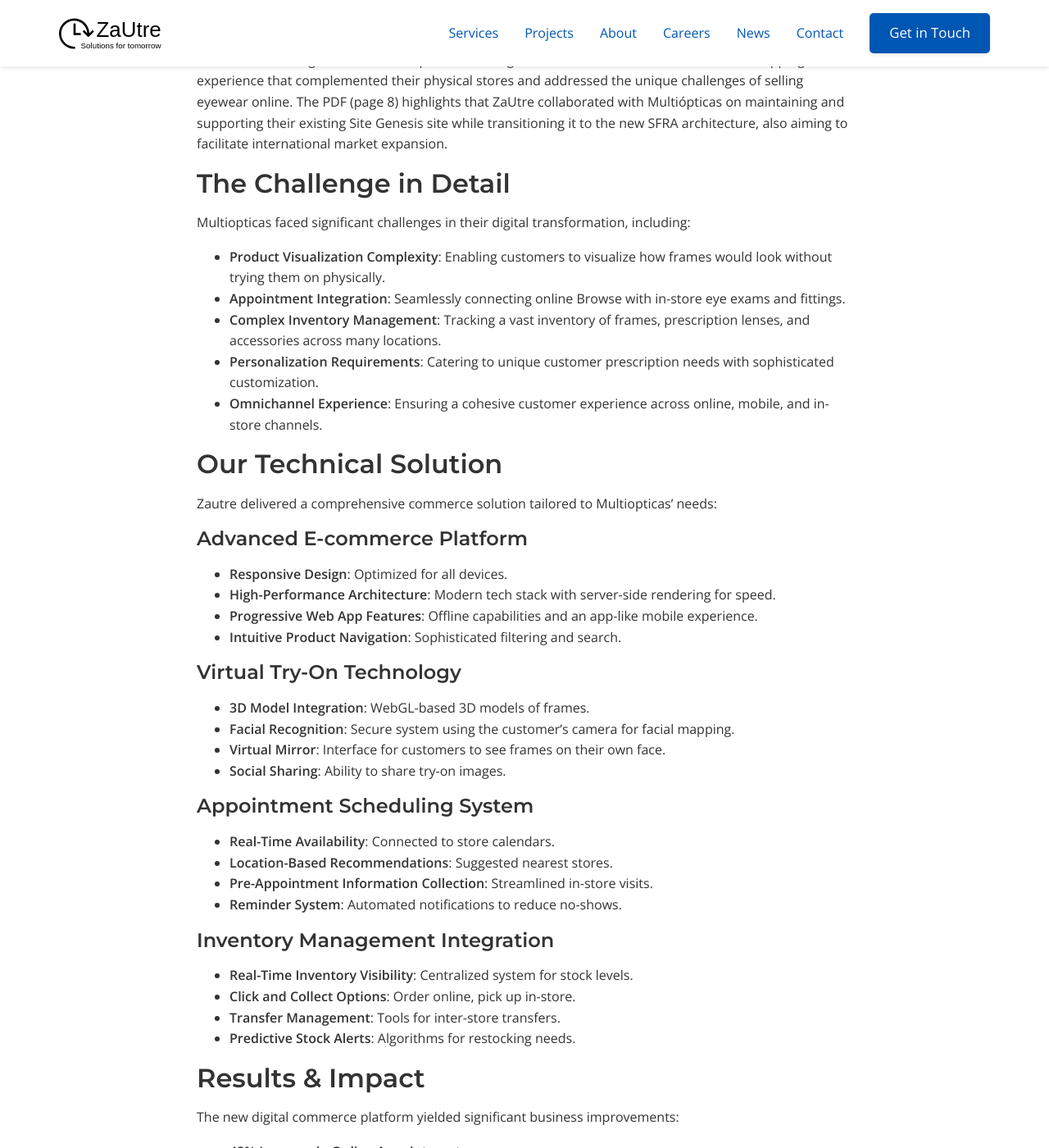
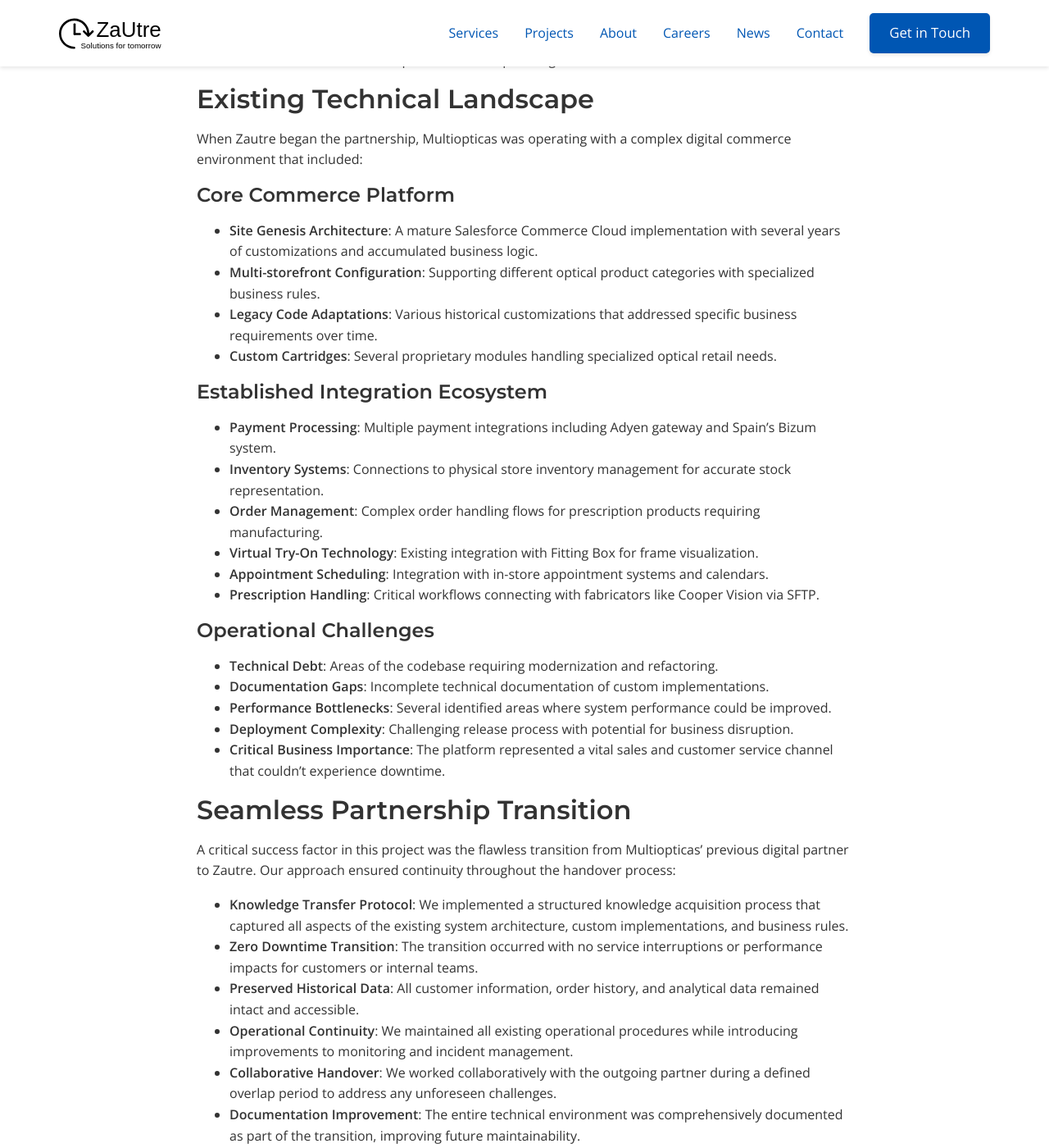
Before and after one commit to ZaUtre/zautre.com, a Jekyll site: the page built from _projects/multiopticas.md, in a window 1280 px wide and 1400 px high, scrolled down 1428 px. Shown: the whole window at 82% size. Built offline with Jekyll 4.4.1, drawn with Linux system fonts in a browser that asks for light colours; some of the changed text lies outside the part shown.

Commit message:
update mo

```diff
--- a/_projects/multiopticas.md
+++ b/_projects/multiopticas.md
@@ -7,23 +7,25 @@
 image: /assets/images/projects/multiopticas.png
 client: Multiopticas
 industry: Optical Retail
-challenge: Multiopticas needed a modern e-commerce platform that could integrate their extensive product catalog, support virtual try-on capabilities, and provide a seamless omnichannel experience for their customers across multiple locations.
-solution: We implemented a comprehensive digital commerce solution with advanced product visualization, appointment scheduling integration, and a robust inventory management system that bridges the online-offline customer journey.
-results: The platform delivered a 42% increase in online appointments, 30% growth in digital sales, and significantly improved customer satisfaction metrics for both online shopping and in-store pickup experiences.
-testimonial: Zautre transformed our digital presence, creating a solution that perfectly balances technical innovation with ease of use. The virtual try-on feature has been a game-changer for our business.
-testimonial_author: Marketing Director
+challenge: Multiopticas needed to ensure business continuity for their complex existing e-commerce ecosystem while addressing maintenance challenges and preparing for future international expansion.
+solution: We established a comprehensive maintenance program for their existing Site Genesis platform while providing expert consultation on their technology landscape to enable long-term strategic improvements.
+results: Zautre successfully executed a seamless transition of Multiopticas' e-commerce platform in under one month, achieving 99.9% uptime, reducing critical incident response times by 65%, and establishing a sustainable path for evolution without disruption.
+testimonial: We were extremely pleased with the smooth and rapid transition of our e-commerce platform to Zautre. Equally important has been the significant improvement in communication. The Zautre team is highly responsive and collaborative, a welcome change that has increased our team's confidence and streamlined our interactions.
+testimonial_author: Carlos Otero
+testimonial_author_position: CFO
 testimonial_position: Multiopticas
 services:
-  - E-commerce Platform Development
-  - 3D Product Visualization
-  - Appointment Scheduling Integration
-  - Inventory Management
+  - E-commerce Platform Maintenance
+  - System Integration Management
+  - Technical Consultation
+  - Legacy System Support
+  - Operational Continuity
 technologies:
   - Commerce Cloud
-  - WebGL
-  - React
+  - Site Genesis
+  - SFRA
   - REST APIs
-  - Progressive Web App
+  - Custom Integrations
 categories:
   - e-commerce
   - retail-solutions
@@ -31,78 +33,86 @@
 
 ## Project Overview
 
-Multiopticas, a premier Spanish optical retail chain with numerous locations, partnered with Zautre to revolutionize its digital commerce capabilities. The goal was to create an immersive online shopping experience that complemented their physical stores and addressed the unique challenges of selling eyewear online. The PDF (page 8) highlights that ZaUtre collaborated with Multiópticas on maintaining and supporting their existing Site Genesis site while transitioning it to the new SFRA architecture, also aiming to facilitate international market expansion.
+Multiopticas, a premier Spanish optical retail chain with numerous locations, partnered with Zautre to take over maintenance and support of their sophisticated e-commerce ecosystem. Their existing Salesforce Commerce Cloud implementation on the Site Genesis architecture represented significant investment and business value that needed to be preserved while planning for future evolution.
 
-## The Challenge in Detail
+## Existing Technical Landscape
 
-Multiopticas faced significant challenges in their digital transformation, including:
+When Zautre began the partnership, Multiopticas was operating with a complex digital commerce environment that included:
 
-- **Product Visualization Complexity**: Enabling customers to visualize how frames would look without trying them on physically.
-- **Appointment Integration**: Seamlessly connecting online Browse with in-store eye exams and fittings.
-- **Complex Inventory Management**: Tracking a vast inventory of frames, prescription lenses, and accessories across many locations.
-- **Personalization Requirements**: Catering to unique customer prescription needs with sophisticated customization.
-- **Omnichannel Experience**: Ensuring a cohesive customer experience across online, mobile, and in-store channels.
+### Core Commerce Platform
+- **Site Genesis Architecture**: A mature Salesforce Commerce Cloud implementation with several years of customizations and accumulated business logic.
+- **Multi-storefront Configuration**: Supporting different optical product categories with specialized business rules.
+- **Legacy Code Adaptations**: Various historical customizations that addressed specific business requirements over time.
+- **Custom Cartridges**: Several proprietary modules handling specialized optical retail needs.
 
-## Our Technical Solution
+### Established Integration Ecosystem
+- **Payment Processing**: Multiple payment integrations including Adyen gateway and Spain's Bizum system.
+- **Inventory Systems**: Connections to physical store inventory management for accurate stock representation.
+- **Order Management**: Complex order handling flows for prescription products requiring manufacturing.
+- **Virtual Try-On Technology**: Existing integration with Fitting Box for frame visualization.
+- **Appointment Scheduling**: Integration with in-store appointment systems and calendars.
+- **Prescription Handling**: Critical workflows connecting with fabricators like Cooper Vision via SFTP.
 
-Zautre delivered a comprehensive commerce solution tailored to Multiopticas' needs:
+### Operational Challenges
+- **Technical Debt**: Areas of the codebase requiring modernization and refactoring.
+- **Documentation Gaps**: Incomplete technical documentation of custom implementations.
+- **Performance Bottlenecks**: Several identified areas where system performance could be improved.
+- **Deployment Complexity**: Challenging release process with potential for business disruption.
+- **Critical Business Importance**: The platform represented a vital sales and customer service channel that couldn't experience downtime.
 
-### Advanced E-commerce Platform
-- **Responsive Design**: Optimized for all devices.
-- **High-Performance Architecture**: Modern tech stack with server-side rendering for speed.
-- **Progressive Web App Features**: Offline capabilities and an app-like mobile experience.
-- **Intuitive Product Navigation**: Sophisticated filtering and search.
+## Seamless Partnership Transition
 
-### Virtual Try-On Technology
-- **3D Model Integration**: WebGL-based 3D models of frames.
-- **Facial Recognition**: Secure system using the customer's camera for facial mapping.
-- **Virtual Mirror**: Interface for customers to see frames on their own face.
-- **Social Sharing**: Ability to share try-on images.
+A critical success factor in this project was the flawless transition from Multiopticas' previous digital partner to Zautre. Our approach ensured continuity throughout the handover process:
 
-### Appointment Scheduling System
-- **Real-Time Availability**: Connected to store calendars.
-- **Location-Based Recommendations**: Suggested nearest stores.
-- **Pre-Appointment Information Collection**: Streamlined in-store visits.
-- **Reminder System**: Automated notifications to reduce no-shows.
+- **Knowledge Transfer Protocol**: We implemented a structured knowledge acquisition process that captured all aspects of the existing system architecture, custom implementations, and business rules.
+- **Zero Downtime Transition**: The transition occurred with no service interruptions or performance impacts for customers or internal teams.
+- **Preserved Historical Data**: All customer information, order history, and analytical data remained intact and accessible.
+- **Operational Continuity**: We maintained all existing operational procedures while introducing improvements to monitoring and incident management.
+- **Collaborative Handover**: We worked collaboratively with the outgoing partner during a defined overlap period to address any unforeseen challenges.
+- **Documentation Improvement**: The entire technical environment was comprehensively documented as part of the transition, improving future maintainability.
 
-### Inventory Management Integration
-- **Real-Time Inventory Visibility**: Centralized system for stock levels.
-- **Click and Collect Options**: Order online, pick up in-store.
-- **Transfer Management**: Tools for inter-store transfers.
-- **Predictive Stock Alerts**: Algorithms for restocking needs.
+This smooth transition established immediate trust with the Multiopticas team and provided a stable foundation for our ongoing support and maintenance work.
 
-## Results & Impact
+## Maintenance and Support Approach
 
-The new digital commerce platform yielded significant business improvements:
+Zautre implemented a comprehensive support model for the existing landscape:
 
-- **42% Increase in Online Appointments**
-- **30% Growth in E-commerce Revenue**
-- **68% Increase in Mobile Engagement**
-- **25% Reduction in Return Rate** (due to virtual try-on)
-- **4.8/5 Customer Satisfaction** for the new digital experience.
+### Immediate Stabilization
+- **System Audit**: Complete technical evaluation of all platform components.
+- **Monitoring Enhancement**: Implementation of improved alerting and performance monitoring.
+- **Quick Win Optimizations**: Targeted improvements to address immediate pain points.
+- **Knowledge Base Creation**: Development of comprehensive documentation of the existing system.
 
-## Technical Architecture & Migration
+### Sustainable Maintenance
+- **Dedicated Support Team**: Specialists with deep Salesforce Commerce Cloud and optical retail domain expertise.
+- **24/7 Incident Response**: Robust on-call system ensuring rapid resolution of any issues.
+- **Regular Health Checks**: Proactive monitoring and maintenance to prevent potential problems.
+- **Performance Optimization**: Ongoing improvements to site speed and reliability.
 
-A critical aspect was the strategic migration from SiteGenesis to Salesforce Commerce Cloud's Storefront Reference Architecture (SFRA) to reduce complexity and enable scalability.
+### Strategic Roadmap Development
+- **Technical Debt Assessment**: Comprehensive analysis of areas requiring modernization.
+- **Platform Evolution Planning**: Collaborative development of a long-term technology roadmap.
+- **Risk-Mitigated Change Strategy**: Approach to evolution that protected business continuity.
+- **International Expansion Preparation**: Technical groundwork for supporting new markets.
 
-### Salesforce Commerce Cloud Implementation
-- **Phased Market Rollout**: MVP for the Spanish market, followed by a simplified international version.
-- **Architecture Optimization**: Leveraged native Commerce Cloud capabilities.
-- **Design Standardization**: Aligned custom UI with SFRA best practices.
+## Business Continuity Results
 
-### Advanced Integrations
-- **Payment Processing**: Consolidated via Adyen, supporting multiple methods including Bizum in Spain.
-- **Recurring Purchases**: Order Group integration for subscriptions (e.g., contact lenses).
-- **Virtual Try-On**: Fitting Box technology for 3D frame visualization.
-- **Omnichannel Operations**: Connected physical store systems (MS) for in-store returns and prescription access.
-- **Prescription Processing**: Automated workflows connecting with fabricators like Cooper Vision via SFTP.
-- **Marketing Automation**: Salesforce Marketing Cloud integration for personalized communication.
+The partnership yielded significant operational improvements while maintaining the existing system:
 
-### Development Process
-- **Comprehensive Requirements Analysis**: Detailed Business Requirements Document (approx. 200 items).
-- **Component-Based Architecture**: Reusable Page Designer components for marketing team autonomy.
-- **Rigorous QA Process**: Thorough regression testing on critical functionalities.
+- **99.9% Platform Uptime**: Consistent availability even during peak seasonal periods.
+- **65% Faster Incident Response**: Dramatic improvement in time-to-resolution for technical issues.
+- **40% Reduction in Bug Reports**: Proactive maintenance reduced overall system issues.
+- **Improved Business User Confidence**: Marketing and merchandising teams reported greater trust in system reliability.
+- **Zero Failed Deployments**: All system changes implemented without business disruption.
 
-## Looking Forward
+## Current Focus and Evolution
 
-Zautre continues its partnership with Multiopticas, focusing on further enhancements such as expanding virtual try-on to include lens options, implementing AR for lens treatment visualization, and developing advanced analytics dashboards for deeper customer insights.
+While maintaining the existing landscape, Zautre is working with Multiopticas on carefully planned evolution in several areas:
+
+- **Gradual SFRA Migration Strategy**: Methodical approach to modernizing the platform architecture.
+- **International Market Support**: Extending the platform to support expansion beyond Spain.
+- **Enhanced Analytics Implementation**: Improving data capabilities to drive business insights.
+- **Performance Optimization**: Continuing to enhance site speed and customer experience.
+- **New Feature Implementation**: Adding capabilities that leverage the stable foundation.
+
+By focusing on maintaining operational excellence while enabling strategic evolution, Zautre has established a partnership that provides both stability and growth potential for Multiopticas' digital commerce capabilities.
```
Also changed, not shown: index.md (+23 -23 lines), 1 other file.
